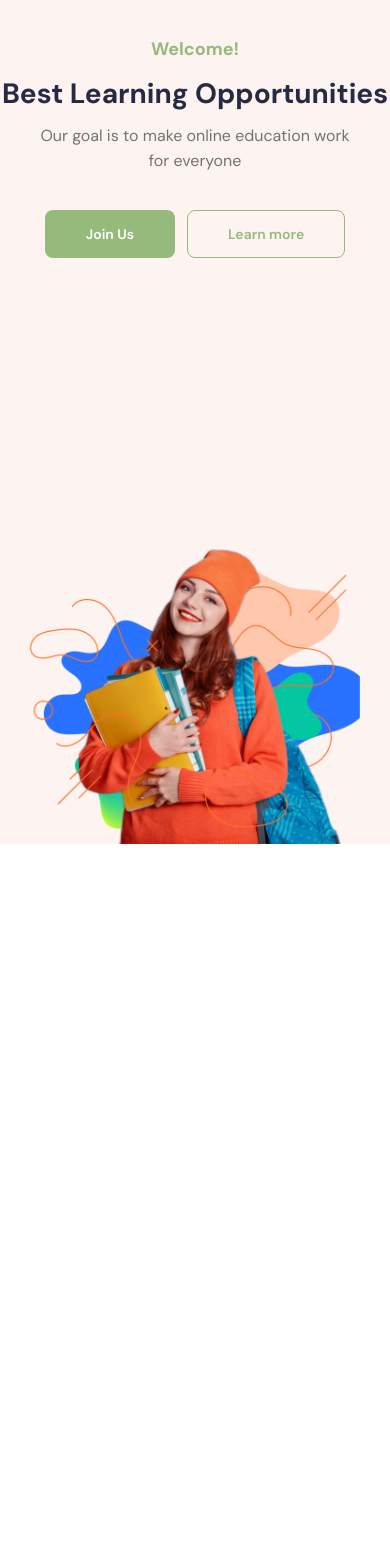
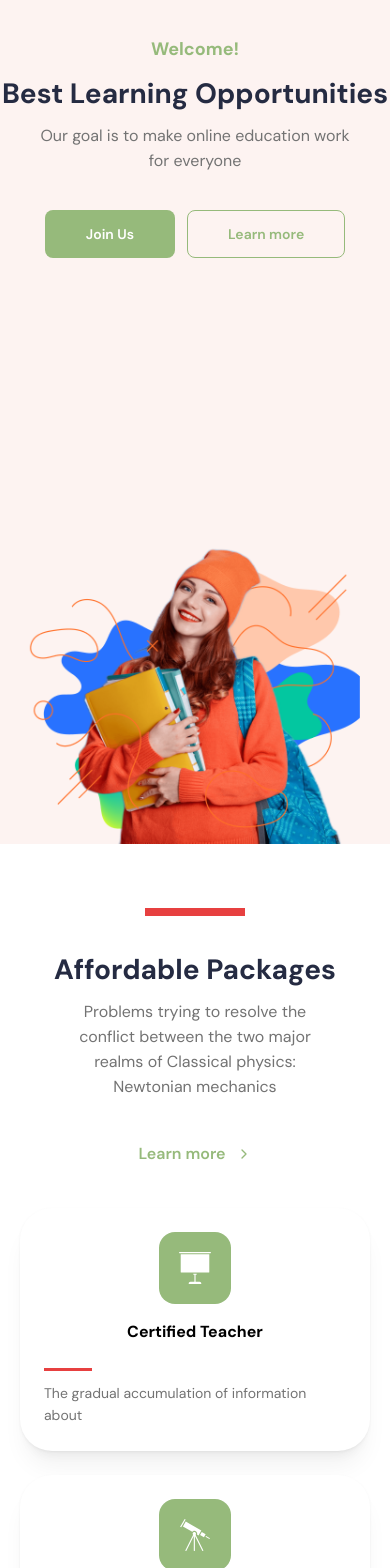
Before and after one commit to pg147/quv-frontend-assignment, a React (Vite) app: page / in a window 390 px wide. Shown: the top 1568 px of the page. Before the commit the page ends 844 px from the top, so only its background shows below. Built offline with nearby package versions, Linux system fonts and the light colour scheme.

Commit message:
add: features section with responsive behaviour

```diff
--- a/package.json
+++ b/package.json
@@ -15,7 +15,8 @@
     "@mantine/hooks": "^8.3.5",
     "chroma-js": "^3.1.2",
     "react": "^19.1.1",
-    "react-dom": "^19.1.1"
+    "react-dom": "^19.1.1",
+    "react-icons": "^5.5.0"
   },
   "devDependencies": {
     "@eslint/js": "^9.36.0",
--- a/src/App.tsx
+++ b/src/App.tsx
@@ -1,9 +1,11 @@
 import HeroSection from "./sections/HeroSection.tsx";
+import FeaturesSection from "./sections/FeaturesSection.tsx";
 
 export default function App() {
     return(
         <main>
             <HeroSection />
+            <FeaturesSection />
         </main>
     );
 }
--- a/src/components/index.ts
+++ b/src/components/index.ts
@@ -1 +1,2 @@
 export { default as SectionHeader } from './ui/SectionHeader.tsx';
+export { default as FeatureCard } from './ui/FeatureCard.tsx';
--- /dev/null
+++ b/src/components/ui/FeatureCard.tsx
@@ -0,0 +1,23 @@
+import { Box, Card, Flex, Image, Stack, Text } from "@mantine/core";
+
+export default function FeatureCard({ iconSrc, title, description }: { iconSrc: string; title: string; description: string}) {
+    return (
+        <Card shadow={'md'} p={24} bdrs={'xl'} w={'100%'} maw={{ base: '100%', lg: 250 }}>
+            <Stack gap={24}>
+                <Flex direction={'column'} gap={16} align={{ base: 'center', lg: 'normal' }}>
+                    <Flex p={20} h={'fit-content'} w={'fit-content'} justify={'center'} align={'center'} bdrs={'lg'} bg={'primaryColor.0'}>
+                        <Image src={iconSrc ?? '/assets/icons/012-blackboards.svg'} alt={'Icon'} h={32} w={32} />
+                    </Flex>
+
+                    <Text fz={16} fw={700}>{title}</Text>
+                </Flex>
+
+                <Stack gap={12}>
+                    <Box component={'div'} h={3} w={{ base: 48, lg: 70 }} bg={'dangerColor.0'}></Box>
+
+                    <Text fz={14} fw={400} c={'descriptionColor.0'}>{description}</Text>
+                </Stack>
+            </Stack>
+        </Card>
+    );
+}
--- /dev/null
+++ b/src/constants/data.ts
@@ -0,0 +1,16 @@
+export const FEATURE_CARDS = [
+    {
+        title: 'Certified Teacher',
+        iconSrc: '/assets/icons/012-blackboards.svg',
+        description: 'The gradual \n' +
+            'accumulation of \n' +
+            'information about '
+    },
+    {
+        title: 'Expert instruction',
+        iconSrc: '/assets/icons/013-telescope-1.svg',
+        description: 'The gradual \n' +
+            'accumulation of \n' +
+            'information about '
+    },
+]
--- /dev/null
+++ b/src/sections/FeaturesSection.tsx
@@ -0,0 +1,30 @@
+import { Box, Button, Flex } from "@mantine/core";
+import { FeatureCard, SectionHeader } from "../components";
+import { FEATURE_CARDS } from "../constants/data.ts";
+import { LuChevronRight } from "react-icons/lu";
+
+export default function FeaturesSection() {
+    return (
+        <Box component={'section'} h={'fit-content'} bg={'white'} px={{ base: 20, lg: 132 }}>
+            <Flex py={{ base: 64, lg: 160 }} gap={{ base: 36, lg: 0 }} direction={{ base: 'column', lg: 'row' }} h={'100%'} w={'100%'} align={'center'} justify={{ base: 'center', lg: 'space-between' }}>
+                <Flex w={'100%'} maw={{ base: '100%', lg: '50%' }} direction={'column'} gap={36} align={{ base: 'center', lg: 'normal' }}>
+                    <Box component={'div'} h={8} w={{ base: 100, lg: 136 }} bg={'dangerColor.0'}></Box>
+                    <SectionHeader
+                        title={'Affordable Packages'}
+                        description={'Problems trying to resolve the conflict between \n' +
+                            'the two major realms of Classical physics: \n' +
+                            'Newtonian mechanics '}
+                    />
+
+                    <Button w={'fit-content'} fz={16} p={0} variant={'transparent'} rightSection={<LuChevronRight size={16} color={'#96ba7b'} />} color={'primaryColor.0'}>Learn more</Button>
+                </Flex>
+
+                <Flex direction={{ base: 'column', lg: 'row' }} gap={24}>
+                    {FEATURE_CARDS.map((card, index: number) => (
+                        <FeatureCard key={index} iconSrc={card.iconSrc} title={card.title} description={card.description} />
+                    ))}
+                </Flex>
+            </Flex>
+        </Box>
+    );
+}
--- a/src/theme/theme.tsx
+++ b/src/theme/theme.tsx
@@ -18,7 +18,7 @@ const theme = createTheme({
             "#252b42", "#f2f3f8", "#e2e3e9", "#c2c5d3", "#9fa5bf", "#828aad", "#6f79a2", "#65709e", "#555f8b", "#4b547d",
         ],
         dangerColor: [
-            "#a01a10", "#fdeeec", "#f5d8d6", "#efada8", "#ea8077", "#e65a4d", "#e44333", "#e43725", "#ca2a1a", "#b42416",
+            "#E74040", "#fdeeec", "#f5d8d6", "#efada8", "#ea8077", "#e65a4d", "#e44333", "#e43725", "#ca2a1a", "#b42416",
         ],
         descriptionColor: [
             "#737373", "#fef2f5", "#eae6e7", "#cdcdcd", "#b2b2b2", "#9a9a9a", "#8b8b8b", "#848484", "#676465", "#5e5457"
```
Also changed, not shown: 1 other file (tests, documents, lock files or other folders).
